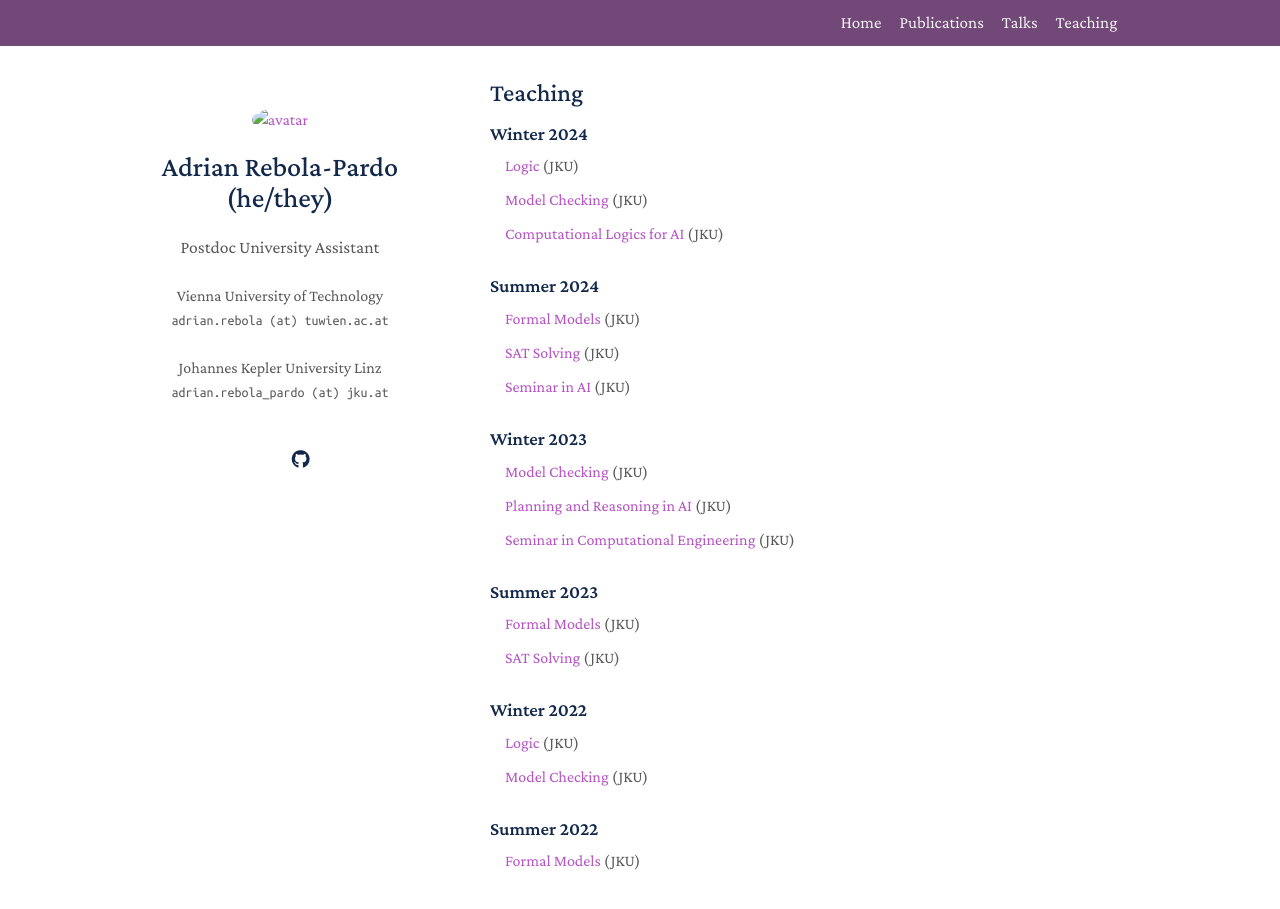
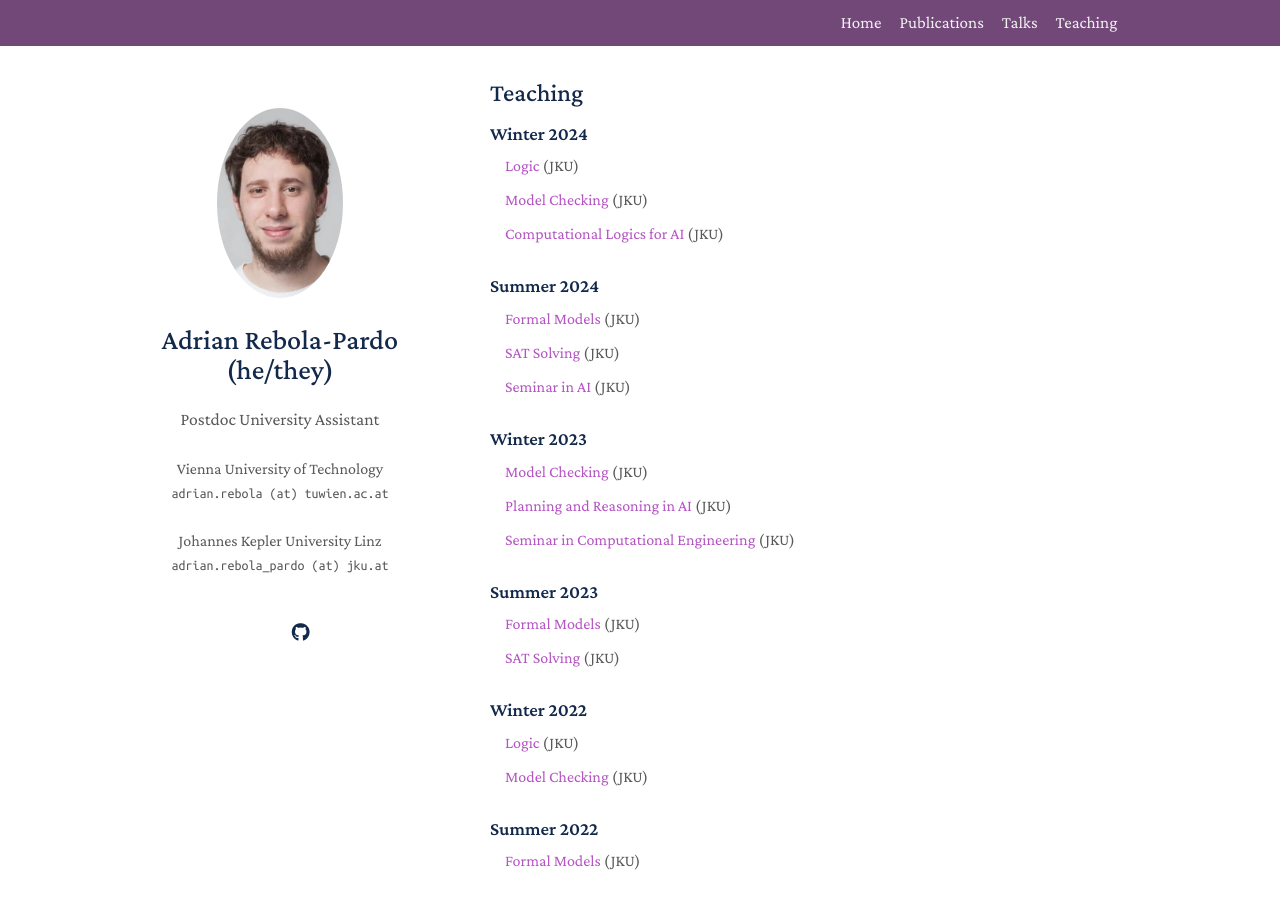
Before and after one commit to arpj-rebola/arpj-rebola.github.io, a Jekyll site: the page built from teaching.md, in a window 1280 px wide and 991 px high. Shown: the top 909 px of the window. Built offline with Jekyll 4.4.1, drawn with Linux system fonts in a browser that asks for light colours; a style sheet for code colours, icons or effects is not loaded.

Commit message:
added pfp

```diff
--- a/_layouts/default.html
+++ b/_layouts/default.html
@@ -23,7 +23,7 @@
     <link rel="canonical" href="{{ site.canonical }}{{ page.permalink }}"/>
 
     <meta name="msapplication-TileColor" content="#ffffff">
-    <meta name="msapplication-TileImage" content="./assets/img/pfp.jpg">
+    <meta name="msapplication-TileImage" content="../assets/img/pfp.jpg">
     <meta name="theme-color" content="#ffffff">
     <link rel=stylesheet href=https://cdnjs.cloudflare.com/ajax/libs/academicons/1.8.6/css/academicons.min.css integrity="sha256-uFVgMKfistnJAfoCUQigIl+JfUaP47GrRKjf6CTPVmw=" crossorigin=anonymous>
     <link rel="stylesheet" href="https://cdnjs.cloudflare.com/ajax/libs/font-awesome/6.4.2/css/all.min.css" integrity="sha512-z3gLpd7yknf1YoNbCzqRKc4qyor8gaKU1qmn+CShxbuBusANI9QpRohGBreCFkKxLhei6S9CQXFEbbKuqLg0DA==" crossorigin="anonymous" referrerpolicy="no-referrer" />
--- a/_layouts/homepage.html
+++ b/_layouts/homepage.html
@@ -23,7 +23,7 @@
     <link rel="canonical" href="{{ site.canonical }}{{ page.permalink }}"/>
 
     <meta name="msapplication-TileColor" content="#ffffff">
-    <meta name="msapplication-TileImage" content="./assets/img/pfp.jpg">
+    <meta name="msapplication-TileImage" content="../assets/img/pfp.jpg">
     <meta name="theme-color" content="#ffffff">
     <link rel=stylesheet href=https://cdnjs.cloudflare.com/ajax/libs/academicons/1.8.6/css/academicons.min.css integrity="sha256-uFVgMKfistnJAfoCUQigIl+JfUaP47GrRKjf6CTPVmw=" crossorigin=anonymous>
     <link rel="stylesheet" href="https://cdnjs.cloudflare.com/ajax/libs/font-awesome/6.4.2/css/all.min.css" integrity="sha512-z3gLpd7yknf1YoNbCzqRKc4qyor8gaKU1qmn+CShxbuBusANI9QpRohGBreCFkKxLhei6S9CQXFEbbKuqLg0DA==" crossorigin="anonymous" referrerpolicy="no-referrer" />
--- a/_layouts/simple.html
+++ b/_layouts/simple.html
@@ -23,7 +23,7 @@
     <link rel="canonical" href="{{ site.canonical }}{{ page.permalink }}"/>
 
     <meta name="msapplication-TileColor" content="#ffffff">
-    <meta name="msapplication-TileImage" content="./assets/img/pfp.jpg">
+    <meta name="msapplication-TileImage" content="../assets/img/pfp.jpg">
     <meta name="theme-color" content="#ffffff">
     <link rel=stylesheet href=https://cdnjs.cloudflare.com/ajax/libs/academicons/1.8.6/css/academicons.min.css integrity="sha256-uFVgMKfistnJAfoCUQigIl+JfUaP47GrRKjf6CTPVmw=" crossorigin=anonymous>
     <link rel="stylesheet" href="https://cdnjs.cloudflare.com/ajax/libs/font-awesome/6.4.2/css/all.min.css" integrity="sha512-z3gLpd7yknf1YoNbCzqRKc4qyor8gaKU1qmn+CShxbuBusANI9QpRohGBreCFkKxLhei6S9CQXFEbbKuqLg0DA==" crossorigin="anonymous" referrerpolicy="no-referrer" />
```
Also changed, not shown: assets/img/pfp.jpg (added).
